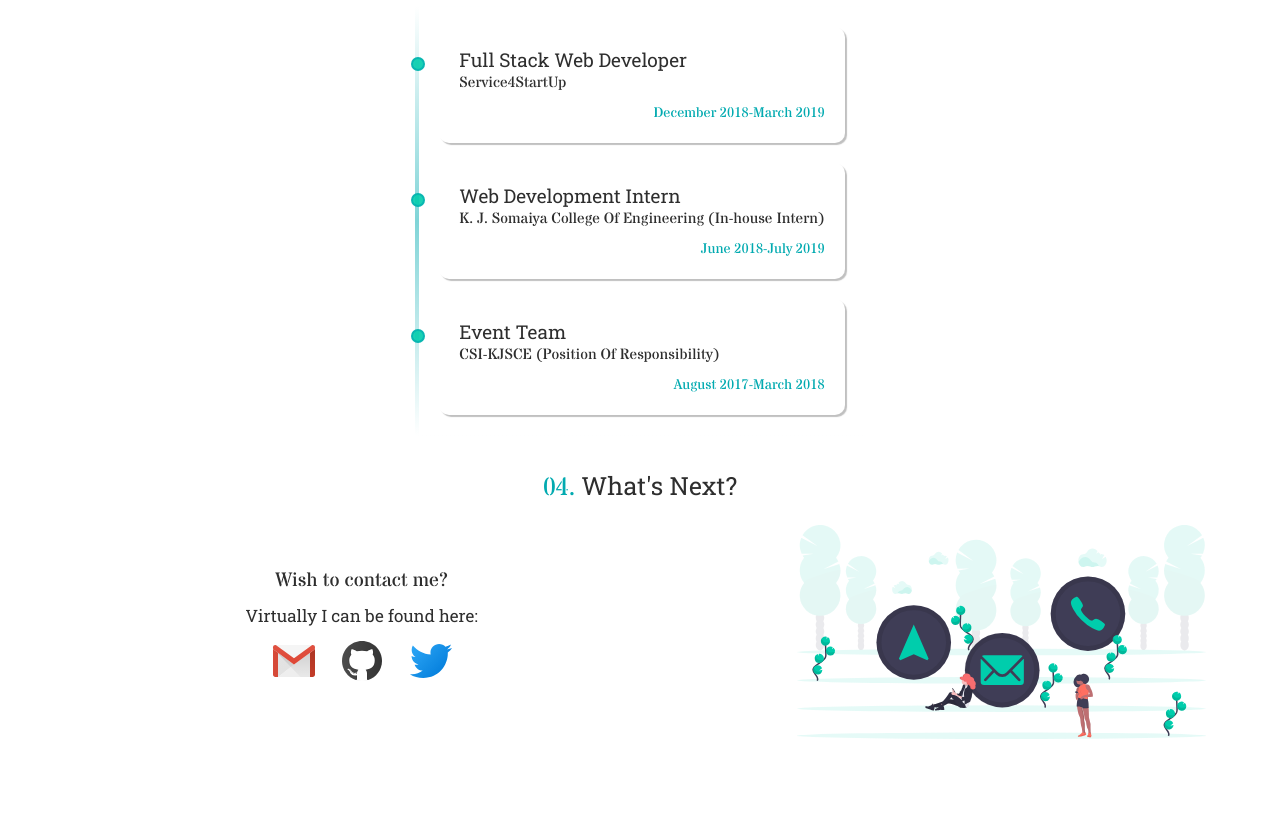
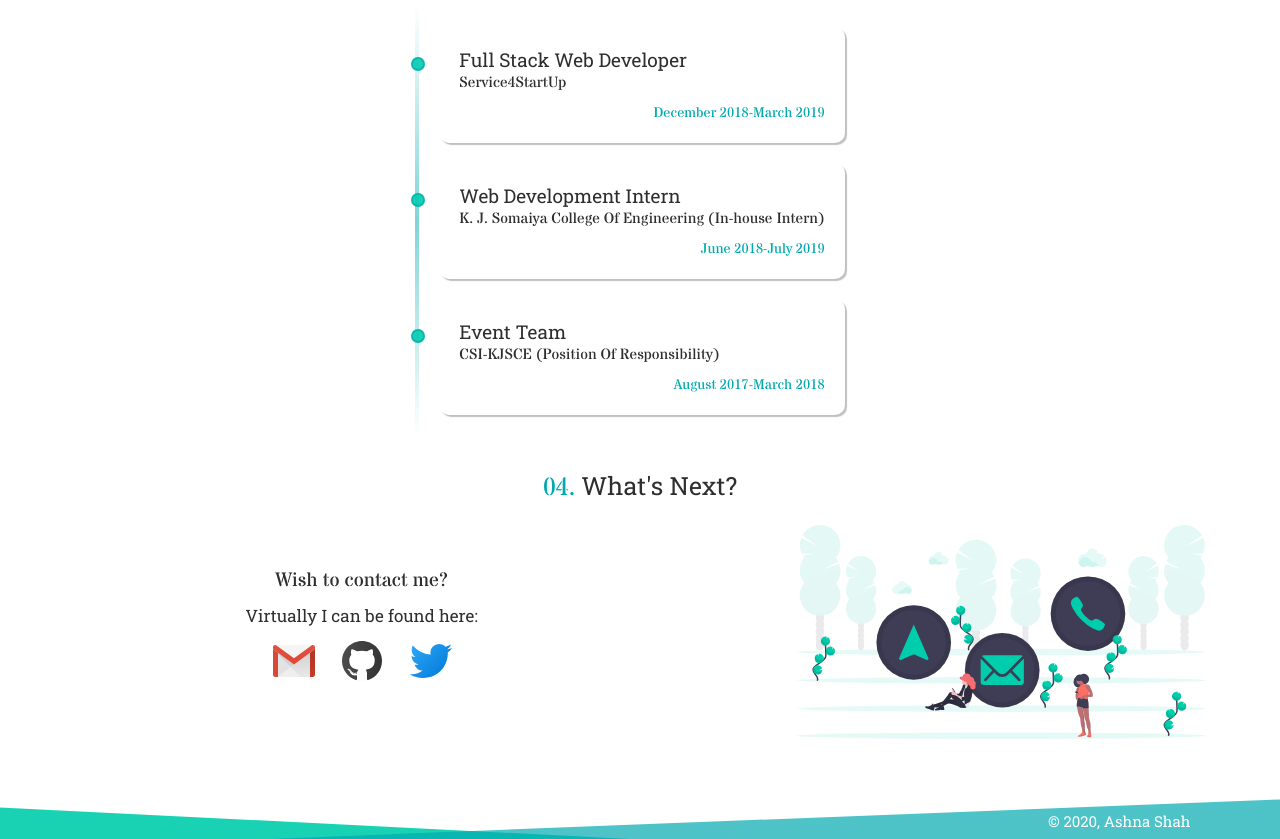
Before and after one commit to ashna111/ashna111.github.io, a website: page index.html in a window 1280 px wide. Shown: the part 519-1358 px from the top of the page. Before the commit the page ends 1318 px from the top, so only its background shows below. Drawn offline with nearby package versions, Linux system fonts and the light colour scheme.

Commit message:
footer added

```diff
--- a/index.html
+++ b/index.html
@@ -61,7 +61,10 @@
                     (2016-2020)
                 </span>
                 <span class="introduction__data--3">
-                    Have a look at my <span class="introduction__important-text">resume</span>
+                    Have a look at my
+                    <a href="https://drive.google.com/file/d/1VnXraodwDR2wSttBxCWLwSlxUQoTZlaf/view?usp=sharing"
+                        target="_blank" class="introduction__resume-link"><span
+                            class="introduction__important-text">resume</span></a>
                 </span>
             </div>
             <img src="images/profile_data.svg" alt="profile_data" class="introduction__image" />
@@ -115,6 +118,14 @@
             </div>
         </div>
     </main>
+
+    <footer class="footer">
+        <div class="footer__background--1"></div>
+        <div class="footer__background--2"></div>
+        <div class="footer__copyright">
+            &copy; 2020, Ashna Shah
+        </div>
+    </footer>
 </body>
 
 </html>
--- a/sass/base/_base.scss
+++ b/sass/base/_base.scss
@@ -32,3 +32,9 @@ body {
         color:$color-primary;
     }
 }
+
+//selection
+::selection{
+    background-color: $color-primary;
+    color:$color-white;
+}
--- /dev/null
+++ b/sass/components/_footer.scss
@@ -0,0 +1,53 @@
+.footer{
+    height:4rem;
+    width:100%;
+    position: relative;
+
+    &__background--1{
+        position: absolute;
+        top:0;
+        right:0;
+        background-image: linear-gradient(rgba($color-primary,0.7),rgba($color-primary,0.7));
+        width:100%;
+        height:100%;
+        clip-path: polygon(100% 0, 100% 100%, 20% 100%);
+        z-index: 5;
+
+        @media only screen and (max-width:600px){
+            display: none;
+        }
+    }
+
+
+    &__background--2{
+        position: absolute;
+        bottom:0;
+        left:0;
+        width:100%;
+        height:80%;
+        background-image: linear-gradient(rgba($color-secondary,0.9),rgba($color-secondary,0.9));
+        clip-path: polygon(0 0, 0 100%, 50% 100%);
+        z-index: 2;
+
+        @media only screen and (max-width:600px){
+            display: none;
+        }
+    }
+
+    &__copyright{
+        position: absolute;
+        right:7%;
+        top:30%;
+        color:$color-white;
+        font-size: 1.5rem;
+        z-index: 6;
+
+        @media only screen and (max-width:600px){
+            top:50%;
+            right:50%;
+            color:$color-text;
+            transform:translate(50%,50%);
+            font-family: 'Stardos Stencil', cursive;
+        }
+    }
+}
--- a/sass/layout/_introduction.scss
+++ b/sass/layout/_introduction.scss
@@ -51,4 +51,9 @@
             transition-timing-function: ease-in-out;
         }
     }
+
+    &__resume-link:link,&__resume-link:active,&__resume-link:focus,&__resume-link:visited{
+        text-decoration: none;
+        color:$color-text;
+    }
 }
--- a/sass/main.scss
+++ b/sass/main.scss
@@ -8,6 +8,7 @@
 
 // components
 @import "components/navigation";
+@import "components/footer";
 
 // layout
 @import "layout/introduction";
```
Also changed, not shown: css/style.css.
